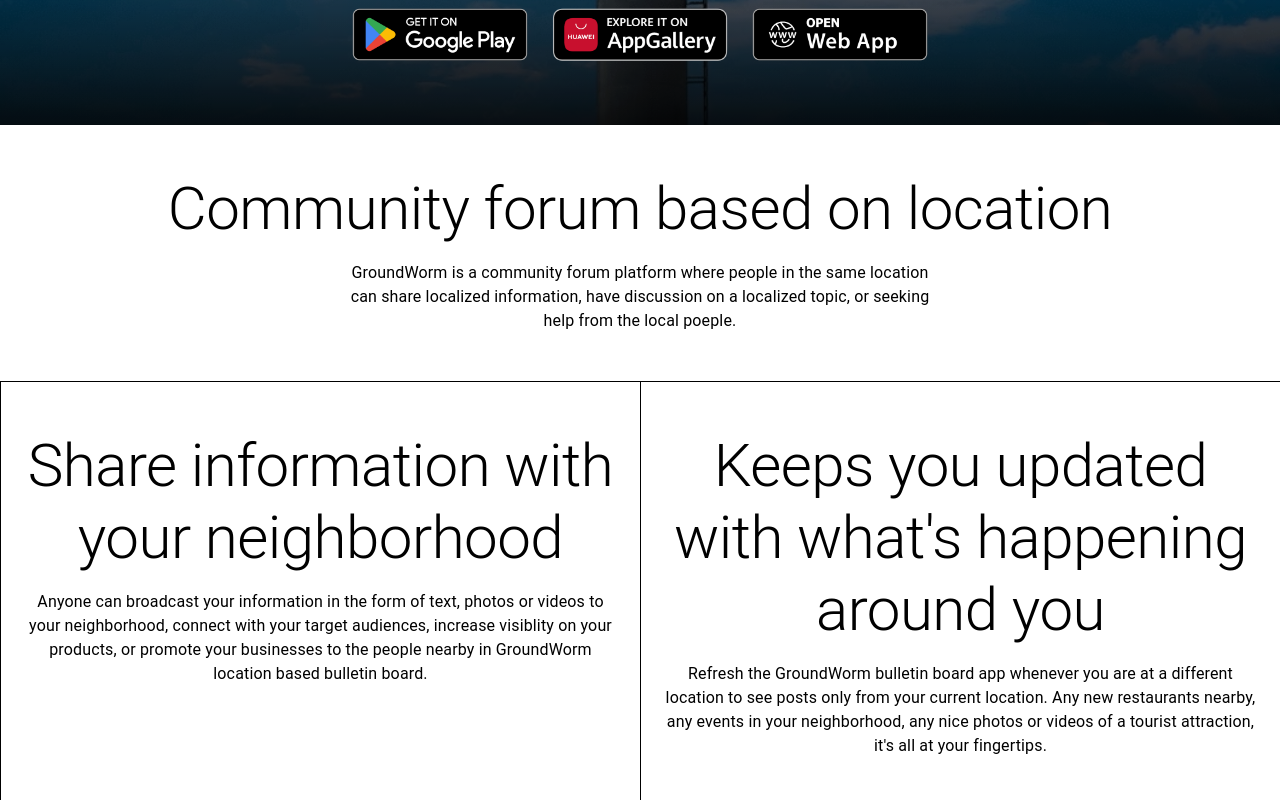
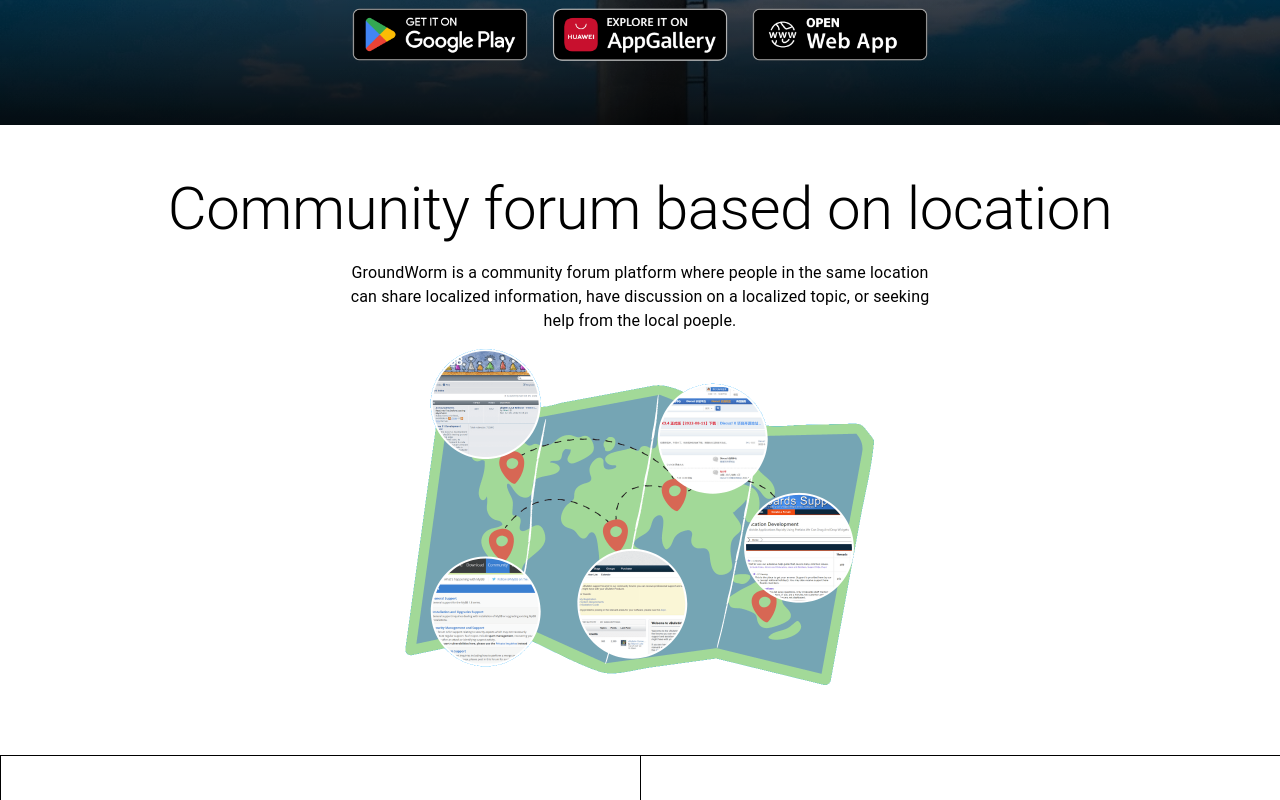
Before and after one commit to koosoftware/groundworm-landing-page, a Next.js app: page /about/ in a window 1280 px wide. Shown: the part 740-1540 px from the top of the page. Built offline with nearby package versions, Linux system fonts and the light colour scheme.

Commit message:
Added forum

```diff
--- a/pages/index.tsx
+++ b/pages/index.tsx
@@ -253,7 +253,7 @@ const Home: NextPage = () => {
           </Box>
         </div>
 
-        <Box component="main" pl={3} pr={3} pt={6} pb={6}>
+        <Box component="main" pl={3} pr={3} pt={6} pb={3}>
           <Box display={"flex"} justifyContent={"center"}>
             <Typography variant="h2" maxWidth={1000} textAlign="center">
               Community forum based on location
@@ -265,6 +265,14 @@ const Home: NextPage = () => {
               location can share localized information, have discussion on a
               localized topic, or seeking help from the local poeple.
             </Typography>
+          </Box>
+          <Box textAlign={"center"}>
+            <Image
+              src="/about/forum.png"
+              alt="GroundWorm Location Based Community Forum"
+              width="470px"
+              height="394px"
+            />
           </Box>
         </Box>
 
```
Also changed, not shown: public/forum.png (added).
